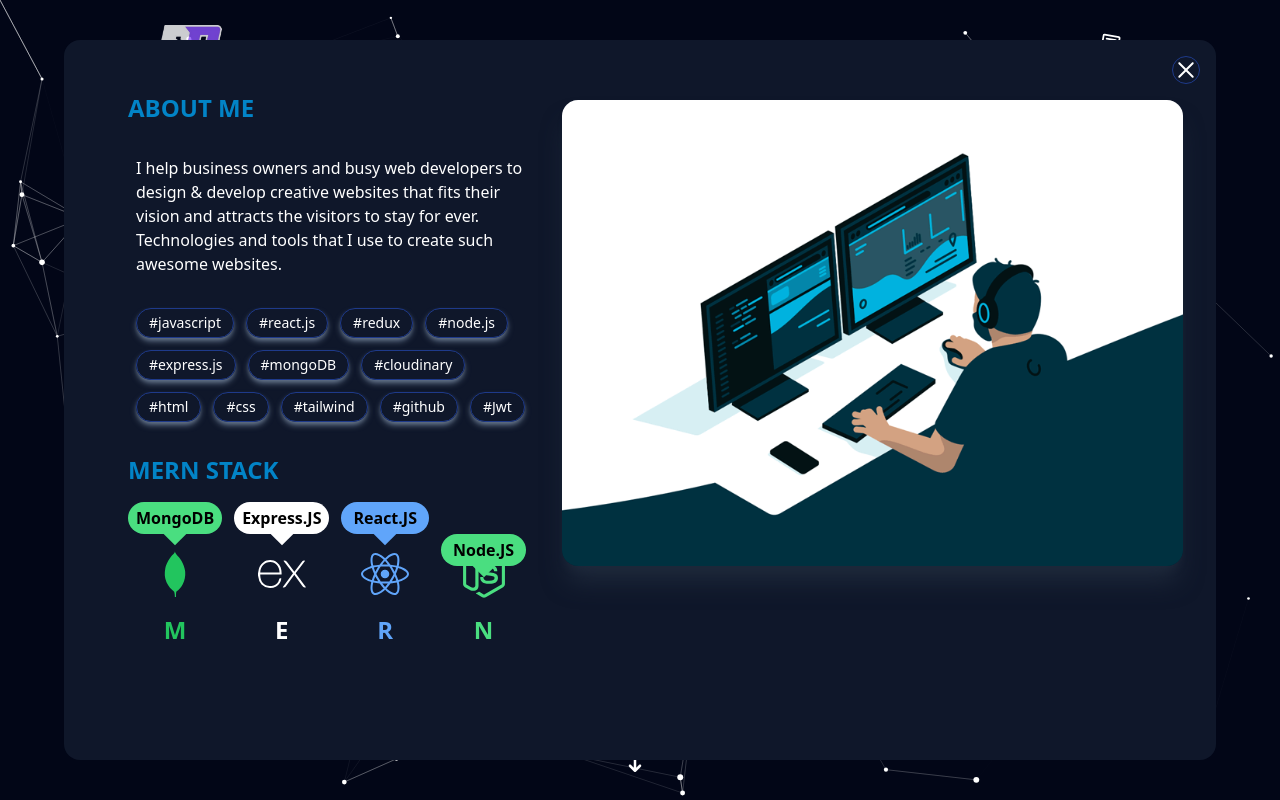
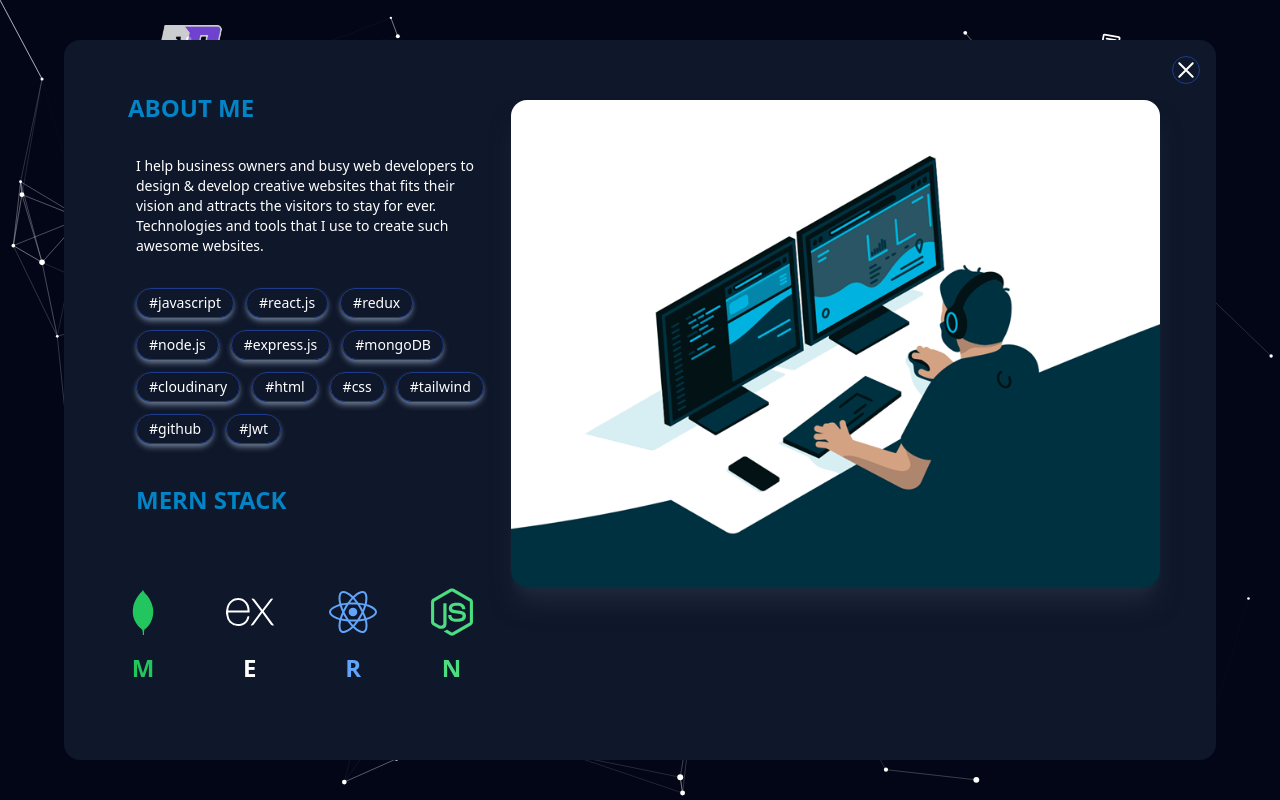
Before and after one commit to Namank65/MyPortfolio, a React (Vite) app: page / in a window 1280 px wide. Both pictures are taken after a click on the button "About Me". Built offline with nearby package versions, Linux system fonts and the light colour scheme.

Commit message:
making the about component more responsive

```diff
--- a/src/components/AboutMePop.jsx
+++ b/src/components/AboutMePop.jsx
@@ -20,21 +20,21 @@
     "#css",
     "#tailwind",
     "#github",
-    "#Jwt"
+    "#Jwt",
   ];
 
   return (
-    <div className="flex w-[90%] h-[90%] bg-slate-900 rounded-2xl text-white  absolute left-[5%] bottom-[5%] z-10">
+    <div className="flex w-[90%] h-[90%] bg-slate-900 rounded-2xl text-white  absolute left-[5%] bottom-[5%] z-10 ">
       <div className="flex flex-col w-[40%] ml-8 mt-5">
-        <div className="">
-          <h1 className="text-2xl p-8 text-sky-600 font-bold">ABOUT ME</h1>
-          <p className="pl-10">
+        <div className="cursor-default">
+          <h1 className="  text-sky-600 font-bold text-xl p-2 md:p-8 md:text-2xl">ABOUT ME</h1>
+          <p className=" text-xs pl-2 md:pl-10 md:text-sm ">
             I help business owners and busy web developers to design & develop
             creative websites that fits their vision and attracts the visitors
             to stay for ever. Technologies and tools that I use to create such
             awesome websites.
           </p>
-          <div className="flex flex-wrap gap-3 pl-10  mt-8 ">
+          <div className="flex flex-wrap gap-1 pl-2 mt-8 md:pl-10 md:gap-3 mb-4 md:mb-0 ">
             {skills.map((s, i) => (
               <Skills key={i} data={s} />
             ))}
@@ -42,29 +42,37 @@
         </div>
 
         <div>
-          <h1 className="text-2xl p-8 mb-4 text-sky-600 font-bold">
+          <h1 className=" mb-4 text-sky-600 font-bold cursor-default text-xl p-2 md:p-10 md:text-2xl">
             MERN STACK
           </h1>
-          <div className="flex gap-3 pl-8 mt-8 cursor-default font-semibold">
-            <div className="flex flex-col items-center text-green-500">
-              <DiMongodb className="size-12 " />
+          <div className="flex gap-3 mt-8 font-semibold">
+            <div className="flex flex-col items-center text-green-500 group">
+              <DiMongodb className="size-12 z-20" />
               <span className="text-2xl mt-4">M</span>
-              <p className="relative -top-36 px-2 py-1 bg-green-400 text-black rounded-full after:content-[''] after:bg-green-400 after:w-4 after:h-4 after:absolute after:rotate-45 after:left-[50%] after:-bottom-2 after:-translate-x-2"><span className="relative z-10">MongoDB</span></p>
+              <p className="relative shadow-xl shadow-green-400 opacity-0 group-hover:opacity-100 group-hover:-top-36 -top-28 hover:transition-all duration-200 ease-in-out px-2 py-1 bg-green-400 text-black rounded-full after:content-[''] after:bg-green-400 after:w-4 after:h-4 after:absolute after:rotate-45 after:left-[50%] after:-bottom-2 after:-translate-x-2">
+                <span className="relative z-10">MongoDB</span>
+              </p>
             </div>
-            <div className="flex flex-col items-center">
-              <SiExpress className="size-12"/>
+            <div className="flex flex-col items-center group">
+              <SiExpress className="size-12 z-20" />
               <span className="text-2xl mt-4 font-semibold">E</span>
-              <p className="relative -top-36 px-2 py-1 bg-white text-black rounded-full after:content-[''] after:bg-white after:w-4 after:h-4 after:absolute after:rotate-45 after:left-[50%] after:-bottom-2 after:-translate-x-2"><span className="relative z-10">Express.JS</span></p>
+              <p className="relative shadow-xl shadow-white opacity-0 group-hover:opacity-100 group-hover:-top-36 -top-28 hover:transition-all duration-200 ease-in-out px-2 py-1 bg-white text-black rounded-full after:content-[''] after:bg-white after:w-4 after:h-4 after:absolute after:rotate-45 after:left-[50%] after:-bottom-2 after:-translate-x-2">
+                <span className="relative z-10">Express.JS</span>
+              </p>
             </div>
-            <div className="flex flex-col items-center text-blue-400">
-              <FaReact className="size-12" />
+            <div className="flex flex-col items-center text-blue-400 group ">
+              <FaReact className="size-12 z-20" />
               <span className="text-2xl mt-4 font-semibold">R</span>
-              <p className="relative -top-36 px-3 py-1 bg-blue-400 text-black rounded-full after:content-[''] after:bg-blue-400 after:w-4 after:h-4 after:absolute after:rotate-45 after:left-[50%] after:-bottom-2 after:-translate-x-2"><span className="relative z-10">React.JS</span></p>
+              <p className="relative shadow-xl shadow-blue-400 opacity-0 group-hover:opacity-100 group-hover:-top-36 -top-28 hover:transition-all duration-200 ease-in-out px-3 py-1 bg-blue-400 text-black rounded-full after:content-[''] after:bg-blue-400 after:w-4 after:h-4 after:absolute after:rotate-45 after:left-[50%] after:-bottom-2 after:-translate-x-2">
+                <span className="relative z-10">React.JS</span>
+              </p>
             </div>
-            <div className="flex flex-col items-center text-green-400">
-              <FaNodeJs className="size-12" />
+            <div className="flex flex-col items-center text-green-400 group">
+              <FaNodeJs className="size-12 z-20"/>
               <span className="text-2xl mt-4 font-semibold">N</span>
-              <p className="relative -top-28 hover:-top-36 hover:transition-all ease-in-out px-3 py-1 bg-green-400 text-black rounded-full after:content-[''] after:bg-green-400 after:w-4 after:h-4 after:absolute after:rotate-45 after:left-[50%] after:-bottom-2 after:-translate-x-2"><span className="relative z-10">Node.JS</span></p>
+              <p className="relative shadow-xl shadow-green-400 opacity-0 group-hover:opacity-100 group-hover:-top-36 -top-28 hover:transition-all duration-200 ease-in-out px-3 py-1 bg-green-400 text-black rounded-full after:content-[''] after:bg-green-400 after:w-4 after:h-4 after:absolute after:rotate-45 after:left-[50%] after:-bottom-2 after:-translate-x-2 ">
+                <span className="relative z-10">Node.JS</span>
+              </p>
             </div>
           </div>
         </div>
@@ -77,7 +85,7 @@
           />
         </div>
         <img
-          className="w-[90%] rounded-2xl m-9 mt-0 shadow-xl shadow-slate-800"
+          className="w-[90%] rounded-2xl m-4 mt-0 shadow-xl shadow-slate-800"
           src={aboutMeImg}
           alt="aboutImg"
         />
--- a/src/components/LatestWorks.jsx
+++ b/src/components/LatestWorks.jsx
@@ -1,15 +1,15 @@
-import React from 'react'
-import { FaArrowDownLong } from 'react-icons/fa6'
+import React from "react";
+import { FaArrowDownLong } from "react-icons/fa6";
 
 const LatestWorks = () => {
   return (
     <div className="flex justify-center text-white h-24">
-          <button className="py-1 absolute sm:py-2 px-2 sm:px-8 font-medium sm:font-bold rounded-md bg-gradient-to-l from-[#8c52ff] to-[#341671]  hover:scale-110 duration-150 group">
-            Latest Works
-            <FaArrowDownLong className=" text-white size-5  ml-9 sm:ml-[5rem] lg:ml-[2.35rem] absolute group-hover:-bottom-9 ease-in-out duration-150 mt-2 sm:mt-4" />
-          </button>
-        </div>
-  )
-}
+      <button className="py-1 absolute sm:py-2 px-2 sm:px-8 font-medium sm:font-bold rounded-md bg-gradient-to-l from-[#8c52ff] to-[#341671] hover:scale-110 duration-150 group ">
+        Latest Works
+        <FaArrowDownLong className="text-white size-5 ml-9 sm:ml-[5rem] lg:ml-[2.35rem] absolute group-hover:mt-2 ease-in-out duration-150 mt-2 sm:mt-1" />
+      </button>
+    </div>
+  );
+};
 
-export default LatestWorks
+export default LatestWorks;
--- a/src/components/Skills.jsx
+++ b/src/components/Skills.jsx
@@ -3,8 +3,8 @@
 const Skills = ({data}) => {
 
   return (
-    <div className='rounded-2xl bg-transparent border border-blue-900 shadow-md shadow-slate-500'>
-      <p className=' px-3 py-1 text-sm'>{data}</p>
+    <div className='rounded-2xl bg-transparent border border-blue-900 shadow-md shadow-slate-500 cursor-default'>
+      <p className=' px-3 py-1 text-xs md:text-sm'>{data}</p>
     </div>
   )
 }
```
Also changed, not shown: 5 other files (tests, documents, lock files or other folders).
